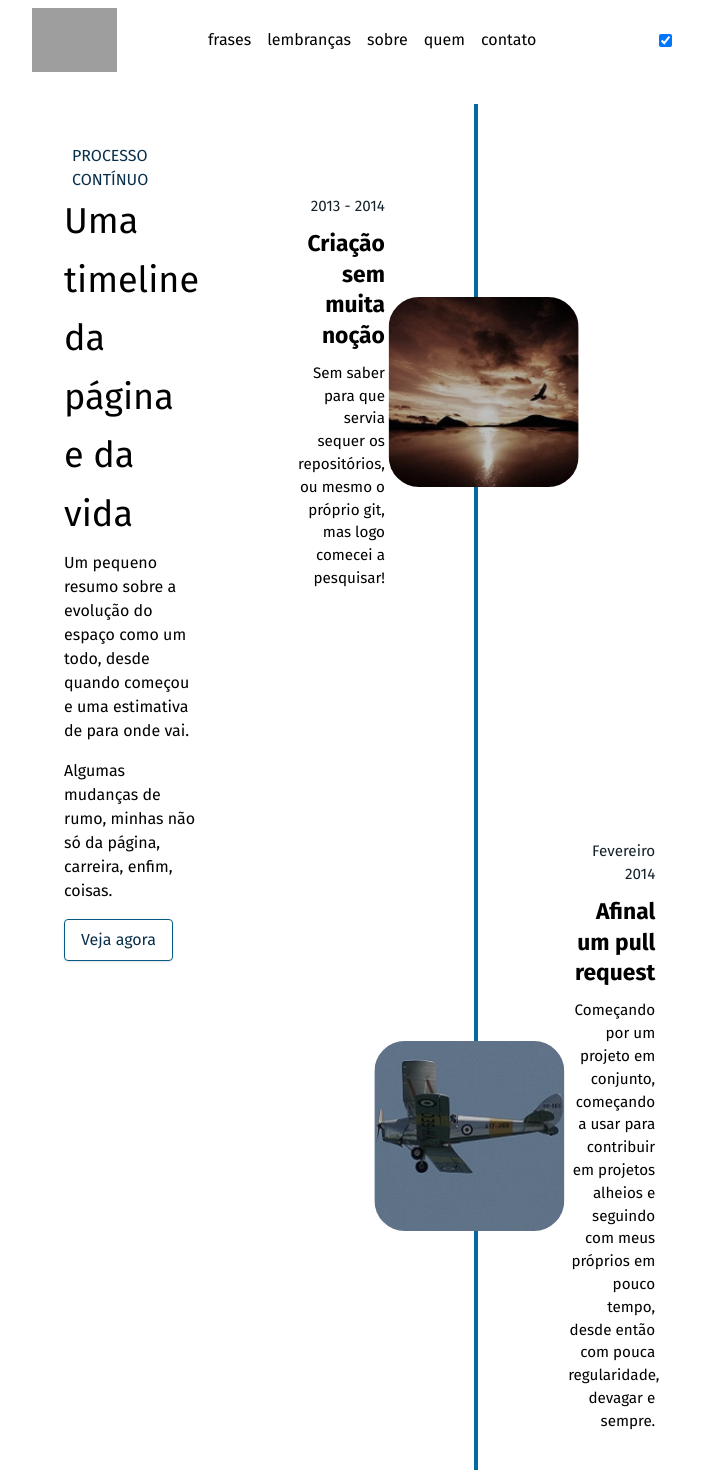
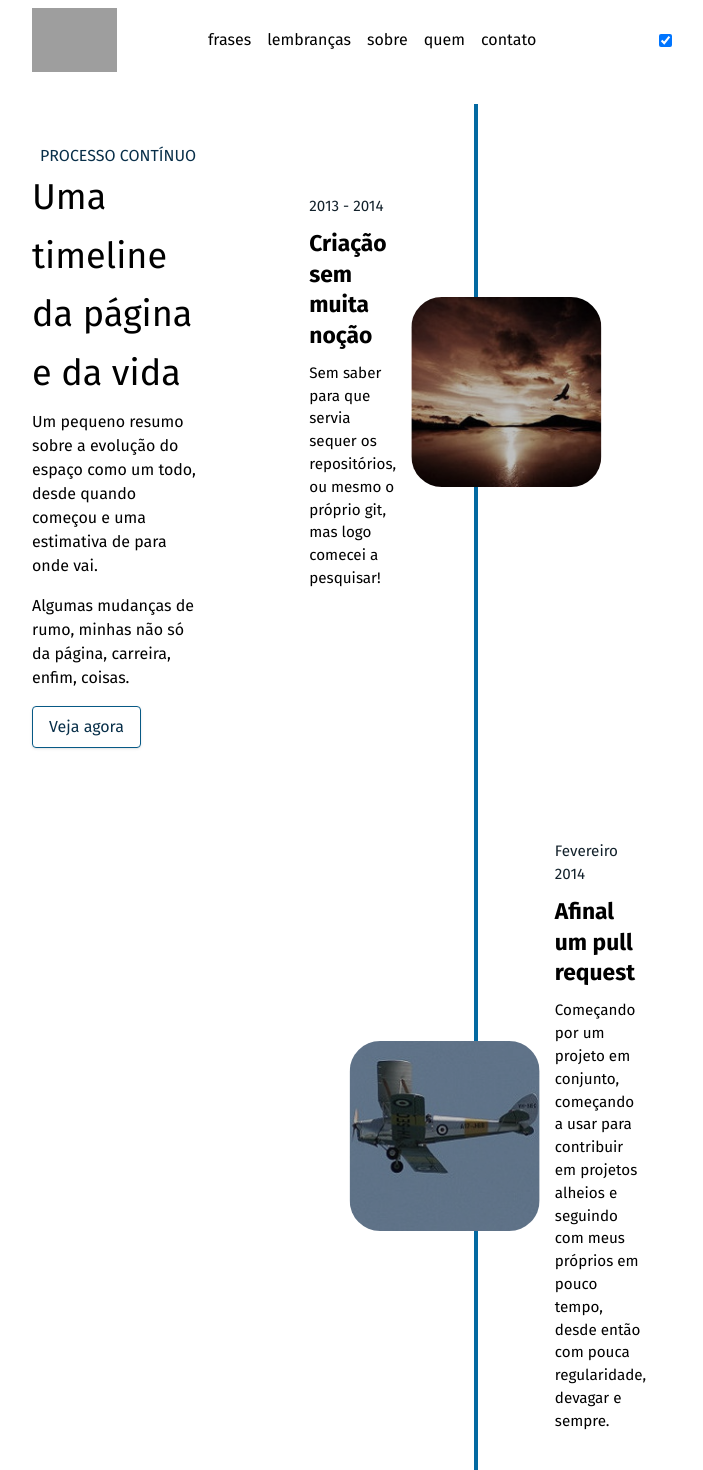
Before and after one commit to teseu/teseu.github.io, a Vue app: page /sobre in a window 1280 px wide. Shown: the top 1470 px of the page, without its empty margins (288-991 px from the left). Built offline with nearby package versions, Linux system fonts and the light colour scheme; grey boxes are pictures that could not be loaded; a web font is replaced by a local one; what @sira-ui/tailwind would draw is missing.

Commit message:
🎨 Minor ajustments
adjust in several components

```diff
--- a/src/components/cards/CardFrases.vue
+++ b/src/components/cards/CardFrases.vue
@@ -4,9 +4,10 @@
 
 <template>
  <div class="card">
-      <div class="relative flex flex-col break-words w-full mb-6 shadow-lg rounded-lg bg-success-700 overflow-hidden">
+  <!-- <div class="cover bg-info-50 h-auto"> -->
+      <div class="relative flex flex-col break-words w-full h-full mb-6 shadow-lg rounded-lg bg-info-300 overflow-hidden">
         <slot name="img"></slot>
-        <blockquote class="relative p-8 mb-4 text-success-50">
+        <blockquote class="relative p-8 mb-4 text-info-1050">
 
           <h4 class="text-xl font-bold">
             <slot name="title"></slot>
@@ -16,11 +17,20 @@
           </p>
         </blockquote>
       </div>
+  <!-- </div> -->
     </div>
 </template>
 <style scoped>
  .card {
-  @apply flex items-stretch;
+  @apply flex items-stretch rounded-lg transition-all duration-500 brightness-75 hover:brightness-105 scale-100 hover:scale-105;
   width: clamp(10rem, 22%, 20rem);
  }
+ /* .cover {
+  clip-path: polygon(0 0, 100% 0, 100% 55%, 0 30%);
+  transition: all .5s;
+}
+
+.cover:hover {
+  clip-path: polygon(0 0, 100% 0, 100% 100%, 0 100%);
+} */
 </style>
--- a/src/components/ui/TimeLine.vue
+++ b/src/components/ui/TimeLine.vue
@@ -6,25 +6,33 @@ const props = defineProps({
 </script>
 
 <template>
-  <div class="mt-8 mb-32 flex justify-between items-center w-full px-6 py-8 grayscale-[50%] brightness-75 scale-95 hover:grayscale-0 hover:brightness-105 hover:scale-105 rounded-2xl hover:has-shadow transition-all duration-300" :class="props.timelineItem.lado">
+  <div class="mt-8 mb-32 flex justify-between items-center relative w-full py-8 grayscale-[50%] brightness-75 scale-95 hover:grayscale-0 hover:brightness-105 hover:scale-105 rounded-2xl hover:has-shadow transition-all duration-300" :class="props.timelineItem.lado">
     <div class="order-1 w-3/12"></div>
-    <div class="order-1 w-5/12 px-1 py-4 text-right">
+    <div class="order-1 w-5/12 px-4 py-4" :class="'text-' + props.timelineItem.lado">
       <p class="mb-3 text-base text-sky-950 dark:text-sky-300">{{ props.timelineItem.data }}</p>
       <h4 class="mb-3 font-bold text-lg md:text-2xl">{{ props.timelineItem.titulo }}</h4>
       <p class="text-sm md:text-base leading-snug text-bw-80 text-opacity-100">
         {{ props.timelineItem.descricao }}
       </p>
     </div>
-    <img class="rounded-[2rem]" :src="'/src/assets/img/timeline/' + props.timelineItem.img" :alt="props.timelineItem.alt">
+    <img class="rounded-[2rem] relative" :class="props.timelineItem.lado + '-4'" :src="'/src/assets/img/timeline/' + props.timelineItem.img" :alt="props.timelineItem.alt">
   </div>
 </template>
 <style scoped>
 .left {
   flex-direction: row-reverse;
-  padding-right: 3rem;
+  /* padding-right: 3rem; */
+}
+
+.left img {
+  margin-inline-end: 2rem;
+}
+
+.right img {
+  margin-inline-start: 2rem;
 }
 .right {
   flex-direction: row;
-  padding-left: 3rem;
+  /* padding-left: 3rem; */
 }
 </style>
--- a/src/views/CardsView.vue
+++ b/src/views/CardsView.vue
@@ -18,7 +18,7 @@
   <div class="flex flex-wrap justify-between gap-4 items-stretch">
     <Card>
     <template #img>
-        <img alt="Teseu image" :src="Teseu" class="w-full bg-bw-500 align-middle rounded-t-lg rounded-b-none">
+        <img alt="Teseu image" :src="Teseu" class="w-full bg-bw-500 align-middle rounded-t-lg rounded-b-none img-card">
       </template>
       <template #title>
         Teseu
@@ -27,7 +27,7 @@
   </Card>
     <Card>
     <template #img>
-        <img alt="Darth Vader image" :src="Vader" class="w-full bg-bw-500 align-middle rounded-t-lg rounded-b-none">
+        <img alt="Darth Vader image" :src="Vader" class="w-full bg-bw-500 align-middle rounded-t-lg rounded-b-none img-card">
       </template>
       <template #title>
         Darth Vader
@@ -36,7 +36,7 @@
   </Card>
     <Card>
     <template #img>
-        <img alt="Albert Einstein image" :src="Einstein" class="w-full bg-bw-500 align-middle rounded-t-lg rounded-b-none">
+        <img alt="Albert Einstein image" :src="Einstein" class="w-full bg-bw-500 align-middle rounded-t-lg rounded-b-none img-card">
       </template>
       <template #title>
         Albert Einstein
@@ -45,7 +45,7 @@
   </Card>
     <Card>
     <template #img>
-        <img alt="Phil Karlton image" :src="Karlton" class="w-full bg-bw-500 align-middle rounded-t-lg rounded-b-none">
+        <img alt="Phil Karlton image" :src="Karlton" class="w-full bg-bw-500 align-middle rounded-t-lg rounded-b-none img-card">
       </template>
       <template #title>
         Phil Karlton
@@ -57,7 +57,13 @@
 </template>
 
 <style scoped>
-img {
+.img-card {
   clip-path: polygon(0 0, 100% 0, 100% 85%, 0 100%);
+  /* transition: all .3s; */
 }
+
+/* .img-card:hover {
+  clip-path: polygon(0 0, 100% 0, 100% 85%, 0 100%);
+} */
+
 </style>
--- a/src/views/TimelineView.vue
+++ b/src/views/TimelineView.vue
@@ -110,7 +110,7 @@ const timelineItems = [
     <section>
       <div class="text-bw-1100 -mt-12 pb-8">
         <div class="container mx-auto flex flex-col items-start md:flex-row mb-8 md:mb-16">
-          <div class="flex flex-col w-full sticky md:top-36 lg:w-1/3 mt-2 md:mt-12 px-8">
+          <div class="flex flex-col w-full sticky md:top-36 lg:w-1/3 mt-2 md:mt-12 pr-8">
             <p class="ml-2 text-sky-950 dark:text-sky-300 uppercase tracking-loose">Processo contínuo</p>
             <p class="text-3xl md:text-4xl leading-normal md:leading-relaxed mb-2">Uma timeline da página e da vida</p>
             <p class="text-sm md:text-base text-bw-80 mb-4">
@@ -125,7 +125,7 @@ const timelineItems = [
           </div>
           <div class="ml-0 md:ml-12 lg:w-2/3 sticky">
             <div class="container mx-auto w-full h-full">
-              <div class="relative wrap overflow-hidden p-10 h-full">
+              <div class="relative wrap overflow-hidden px-8 py-10 h-full">
                 <div class="border-sky-700 dark:border-sky-400 absolute h-full border"
                   style="right: 50%; border-radius: 1%;"></div>
                 <div class="border-sky-700 dark:border-sky-400 absolute h-full border"
```
Also changed, not shown: src/assets/img/quem/facebook-logo-duotone.svg (added).
